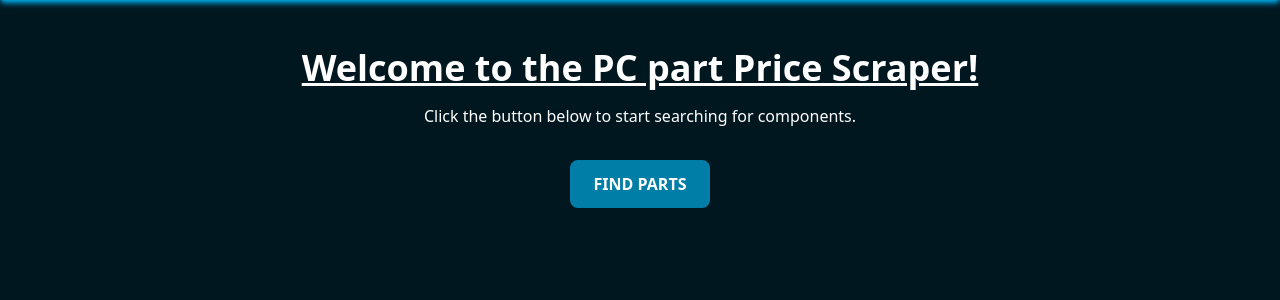
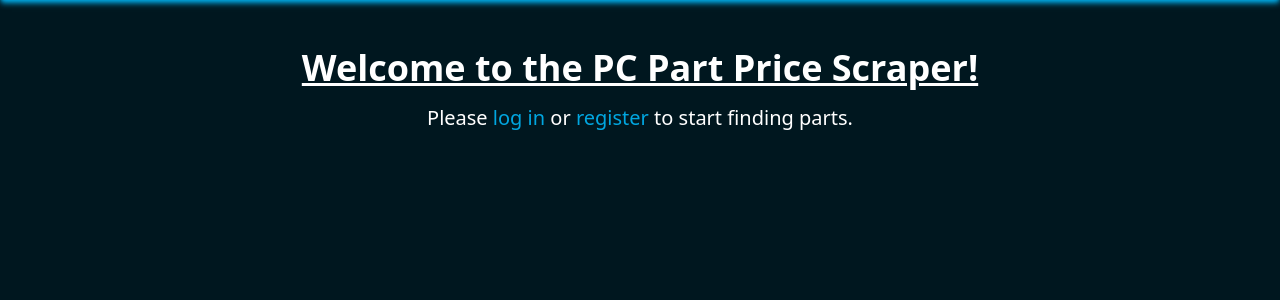
Before and after one commit to Rivia8/PCParts, a Flask app: page / in a window 1280 px wide. Shown: the part 68-368 px from the top of the page. Run offline with Flask 3, Linux system fonts and the light colour scheme; style sheets or scripts are compiled from the project's sources.

Commit message:
using jinha2 inheritence for templates

```diff
--- /dev/null
+++ b/pcparts_app/templates/_navbar_guest.html
@@ -0,0 +1,14 @@
+
+<nav class='relative w-full bg-accent p-4 shadow-highlights shadow-md'>
+    <div class='flex items-center justify-end text-white text-lg font-bold'>
+        <div class='absolute left-1/2 -translate-x-1/2'>
+            <a href="{{ url_for('main.index') }}" class="rounded-md px-3 py-1 transition-colors hover:bg-highlights">
+                FIND PC PARTS
+            </a>
+        </div>
+        <div class="flex items-center">
+            <a href='{{ url_for("main.login") }}' class='mx-6 rounded-md px-3 py-1 transition-colors hover:bg-highlights'>LOGIN</a>
+            <a href='{{ url_for("main.register") }}' class='mx-6 rounded-md px-3 py-1 transition-colors hover:bg-highlights'>REGISTER</a>
+        </div>
+    </div>
+</nav>
--- /dev/null
+++ b/pcparts_app/templates/base.html
@@ -0,0 +1,21 @@
+<!DOCTYPE html>
+
+<!-- Base HTML that will act as a template -->
+
+<html>
+<head>
+    <title> PC Part Scraper</title>
+    <link rel='stylesheet' href='{{url_for("static", filename="dist/output.css") }}'>
+</head>
+
+<body class = 'bg-bg'>
+    {% if current_user.is_authenticated %}
+        {% include '_navbar_authed.html' %}
+    {% else %}
+        {% include '_navbar_guest.html' %}
+    {% endif %}
+    <main>
+        {% block content %}{% endblock %}
+    </main>
+</body>
+</html>
--- a/pcparts_app/templates/index.html
+++ b/pcparts_app/templates/index.html
@@ -1,49 +1,20 @@
-<!DOCTYPE html>
-<html>
-<head>
-    <link rel='stylesheet' href='{{url_for("static", filename="dist/output.css") }}'>
-</head>
+{% extends "base.html" %}
 
-<body class = 'bg-bg'>
+{% block content %}
+<div class='pt-12 flex flex-col justify-center items-center text-center'>
+    <h1 class='text-white underline text-4xl font-bold mb-4'>Welcome to the PC Part Price Scraper!</h1>
 
-    <nav class='relative w-full bg-accent p-4 shadow-highlights shadow-md'>
-        <div class='flex items-center justify-end text-white text-lg font-bold'>
-
-            <div class='absolute left-1/2 -translate-x-1/2 cursor-default'>
-                <a href="{{ url_for('main.index') }}" class="rounded-md px-3 py-1 transition-colors hover:bg-highlights">
-                    FIND PC PARTS
-                </a>
-            </div>
-
-            <div class="flex items-center">
-                {% if current_user.is_authenticated %}
-                    <a href='{{ url_for("main.logout") }}'
-                    class='mx-6 rounded-md px-3 py-1 transition-colors hover:bg-highlights'>
-                        LOGOUT
-                    </a>
-                {% else %}
-                    <a href='{{ url_for("main.login") }}'
-                    class='mx-6 rounded-md px-3 py-1 transition-colors hover:bg-highlights'>
-                        LOGIN
-                    </a>
-                    <a href='{{ url_for("main.register") }}'
-                    class='mx-6 rounded-md px-3 py-1 transition-colors hover:bg-highlights'>
-                        REGISTER
-                    </a>
-                {% endif %}
-            </div>
-        </div>
-    </nav>
-
-    <div class = 'pt-12 flex flex-col justify-center items-center'>
-        <h1 class = 'text-white underline text-4xl font-bold mb-4'>Welcome to the PC part Price Scraper!</h1>
-        <p class = 'text-white mb-8'>Click the button below to start searching for components.</p>
-        <a href = '{{ url_for("main.new_parts") }}'
-        class = 'bg-accent hover:bg-highlights text-white font-bold py-3 px-6 mx-3 rounded-lg transition-colors'>
+    {% if current_user.is_authenticated %}
+        <p class='text-white mb-8'>Click the button below to start searching for components.</p>
+        <a href='{{ url_for("main.new_parts") }}'
+           class='bg-accent hover:bg-highlights text-white font-bold py-3 px-6 mx-3 rounded-lg transition-colors'>
             FIND PARTS
         </a>
-    </div>
-
-</body>
-
-</html>
+    {% else %}
+        <p class='text-white mb-8 text-xl'>
+            Please <a href='{{ url_for("main.login") }}' class='text-highlights hover:underline'>log in</a>
+            or <a href='{{ url_for("main.register") }}' class='text-highlights hover:underline'>register</a> to start finding parts.
+        </p>
+    {% endif %}
+</div>
+{% endblock %}
--- a/pcparts_app/templates/register.html
+++ b/pcparts_app/templates/register.html
@@ -15,7 +15,7 @@
                 </a>
             </div>
 
-            <div class="flex items-center">
+            <div class='flex items-center'>
                 {% if current_user.is_authenticated %}
                     <a href='{{ url_for("main.logout") }}'
                     class='mx-6 rounded-md px-3 py-1 transition-colors hover:bg-highlights'>
```
Also changed, not shown: pcparts_app/templates/_navbar_authed.html (added, +18 -0 lines).
